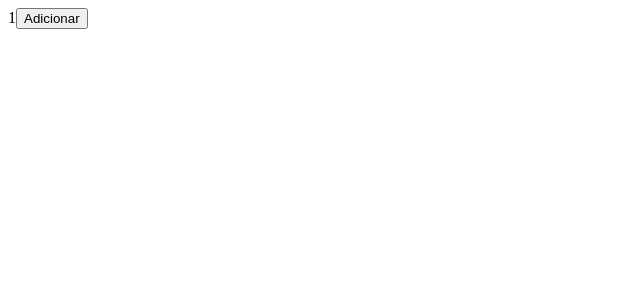
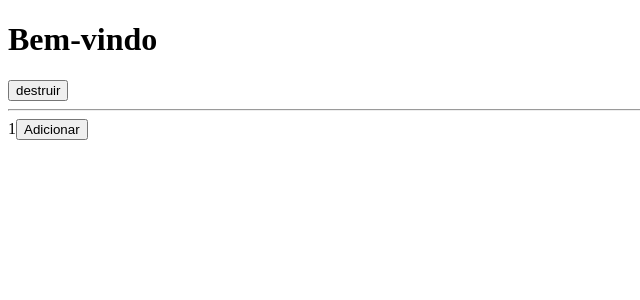
Before and after one commit to artucorreia/curso-angular, an Angular app in the folder meu-primeiro-projeto/: page / in a window 1280 px wide. Shown: the top 300 px of the page, without its empty margins (0-640 px from the left). Built offline with nearby package versions, Linux system fonts and the light colour scheme.

Commit message:
ngOnDestroy

```diff
--- a/meu-primeiro-projeto/src/app/app.component.html
+++ b/meu-primeiro-projeto/src/app/app.component.html
@@ -1,8 +1,6 @@
-<!-- <app-title></app-title>
-<app-title title="Olá, mundo"></app-title>
-<app-title></app-title>
-<app-teste></app-teste> -->
+<app-title *ngIf="destruir"></app-title>
+<button (click)="destruirComponente()">destruir</button>
+<hr>
 <span>{{valor}}</span>
-<!-- <input type="button" value="Adicionar" onclick="add()"> -->
 <button (click)="add()">Adicionar</button>
 <router-outlet></router-outlet>
--- a/meu-primeiro-projeto/src/app/app.component.ts
+++ b/meu-primeiro-projeto/src/app/app.component.ts
@@ -7,32 +7,18 @@ import { Component } from '@angular/core';
 })
 export class AppComponent {
   public valor: number;
+  public destruir: boolean;
 
   constructor () {
     this.valor = 1;
+    this.destruir = true;
   }
 
   add(): number {
     return this.valor++;
   }
 
-  ngDoCheck(): void {
-    console.log('ngDoCheck');
-  }
-
-  ngAfterContentIniti(): void {
-    console.log('ngAfterContentIniti');
-  }
-
-  ngAfterContentChecked(): void {
-    console.log('ngAfterContentChecked');
-  }
-
-  ngAfterViewInit(): void {
-    console.log('ngAfterViewInit');
-  }
-
-  ngAfterViewChecked(): void {
-    console.log('ngAfterViewChecked');
+  destruirComponente(): void {
+    this.destruir = false;
   }
 }
--- a/meu-primeiro-projeto/src/app/title/title.component.ts
+++ b/meu-primeiro-projeto/src/app/title/title.component.ts
@@ -1,4 +1,4 @@
-import { Component, Input } from '@angular/core';
+import { Component } from '@angular/core';
 
 @Component({
   selector: 'app-title',
@@ -6,13 +6,13 @@ import { Component, Input } from '@angular/core';
   styleUrls: ['./title.component.scss']
 })
 export class TitleComponent {
-  @Input() public title: string;
+  public title: string;
 
   constructor() {
     this.title = 'Bem-vindo';
   }
 
-  ngOnChanges(): void {
-    console.log('modificado com sucesso');
+  ngOnDestroy(): void {
+    console.log('componente destruído');
   }
 }
```
Also changed, not shown: meu-primeiro-projeto/src/app/teste/teste.component.html (line endings or trailing spaces).
